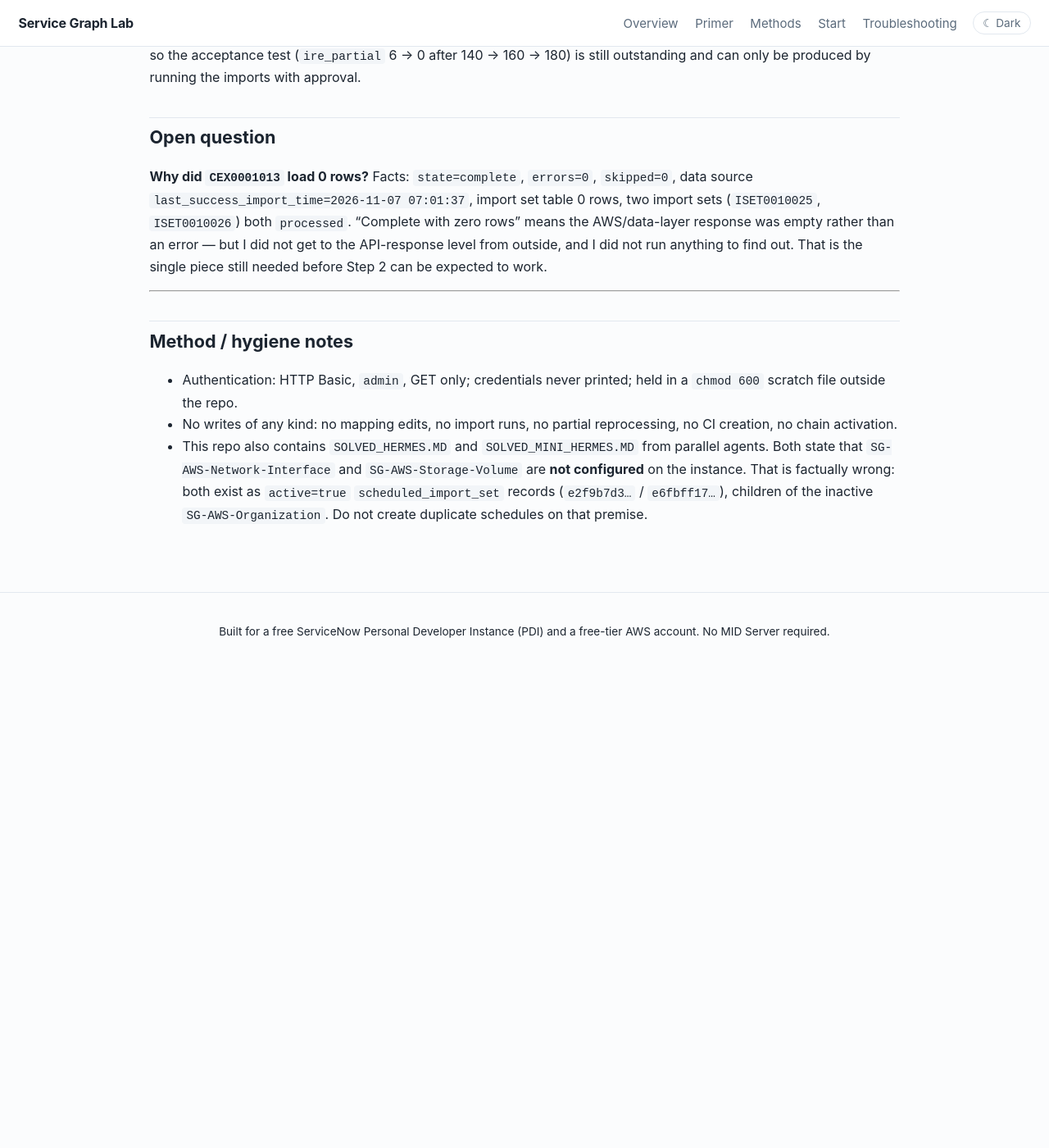
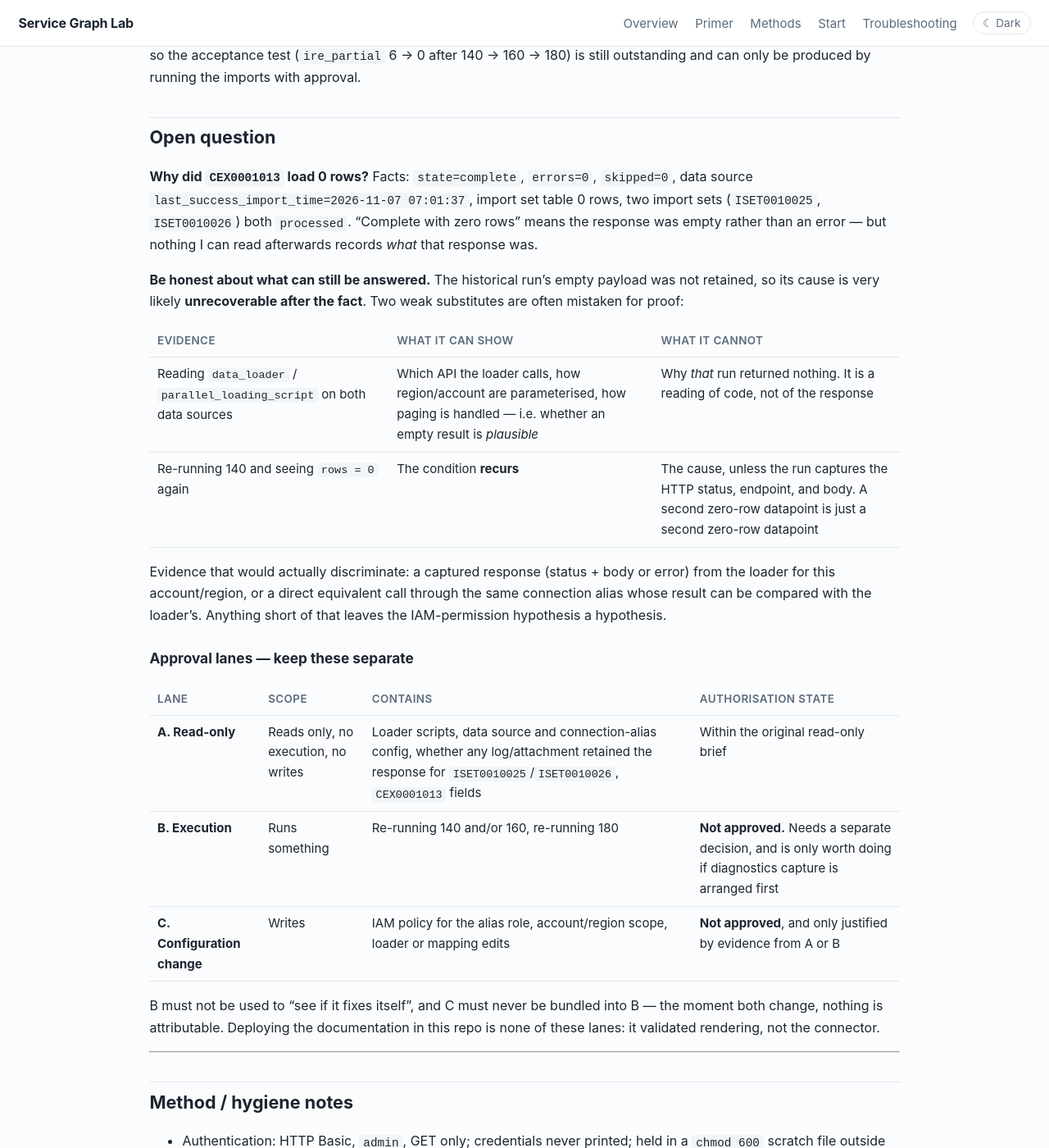
Before and after one commit to eltonaguiar/ServiceNow_ServiceGraph_Lab, a Jekyll site: the page built from SOLVED_FREEBUFF.MD, in a window 1280 px wide and 1400 px high, scrolled down 9589 px. Shown: the whole window at 82% size. Built offline with Jekyll 4.4.1, drawn with Linux system fonts in a browser that asks for light colours; our own code applies the rules of GitHub Pages for plain Markdown files; before the commit the page ends 10406 px from its top, so only the background shows below that.

Commit message:
docs: separate what can be proven about the rows=0 run from what cannot
Reading a loader explains the retrieval path but not a historical empty response;
a re-run only shows the condition recurs unless the response is captured. Splits
read-only inspection, execution and configuration change into three approval lanes.

```diff
--- a/SOLVED_FREEBUFF.MD
+++ b/SOLVED_FREEBUFF.MD
@@ -282,7 +282,26 @@ outstanding and can only be produced by running the imports with approval.
 
 ## Open question
 
-**Why did `CEX0001013` load 0 rows?** Facts: `state=complete`, `errors=0`, `skipped=0`, data source `last_success_import_time=2026-11-07 07:01:37`, import set table 0 rows, two import sets (`ISET0010025`, `ISET0010026`) both `processed`. "Complete with zero rows" means the AWS/data-layer response was empty rather than an error — but I did not get to the API-response level from outside, and I did not run anything to find out. That is the single piece still needed before Step 2 can be expected to work.
+**Why did `CEX0001013` load 0 rows?** Facts: `state=complete`, `errors=0`, `skipped=0`, data source `last_success_import_time=2026-11-07 07:01:37`, import set table 0 rows, two import sets (`ISET0010025`, `ISET0010026`) both `processed`. "Complete with zero rows" means the response was empty rather than an error — but nothing I can read afterwards records *what* that response was.
+
+**Be honest about what can still be answered.** The historical run's empty payload was not retained, so its cause is very likely **unrecoverable after the fact**. Two weak substitutes are often mistaken for proof:
+
+| Evidence | What it can show | What it cannot |
+|---|---|---|
+| Reading `data_loader` / `parallel_loading_script` on both data sources | Which API the loader calls, how region/account are parameterised, how paging is handled — i.e. whether an empty result is *plausible* | Why *that* run returned nothing. It is a reading of code, not of the response |
+| Re-running 140 and seeing `rows = 0` again | The condition **recurs** | The cause, unless the run captures the HTTP status, endpoint, and body. A second zero-row datapoint is just a second zero-row datapoint |
+
+Evidence that would actually discriminate: a captured response (status + body or error) from the loader for this account/region, or a direct equivalent call through the same connection alias whose result can be compared with the loader's. Anything short of that leaves the IAM-permission hypothesis a hypothesis.
+
+### Approval lanes — keep these separate
+
+| Lane | Scope | Contains | Authorisation state |
+|---|---|---|---|
+| **A. Read-only** | Reads only, no execution, no writes | Loader scripts, data source and connection-alias config, whether any log/attachment retained the response for `ISET0010025`/`ISET0010026`, `CEX0001013` fields | Within the original read-only brief |
+| **B. Execution** | Runs something | Re-running 140 and/or 160, re-running 180 | **Not approved.** Needs a separate decision, and is only worth doing if diagnostics capture is arranged first |
+| **C. Configuration change** | Writes | IAM policy for the alias role, account/region scope, loader or mapping edits | **Not approved**, and only justified by evidence from A or B |
+
+B must not be used to "see if it fixes itself", and C must never be bundled into B — the moment both change, nothing is attributable. Deploying the documentation in this repo is none of these lanes: it validated rendering, not the connector.
 
 ---
 
```
Also changed, not shown: labs/04-run-import.md (+3 -1 lines), labs/10-troubleshooting.md (+2 -0 lines).
